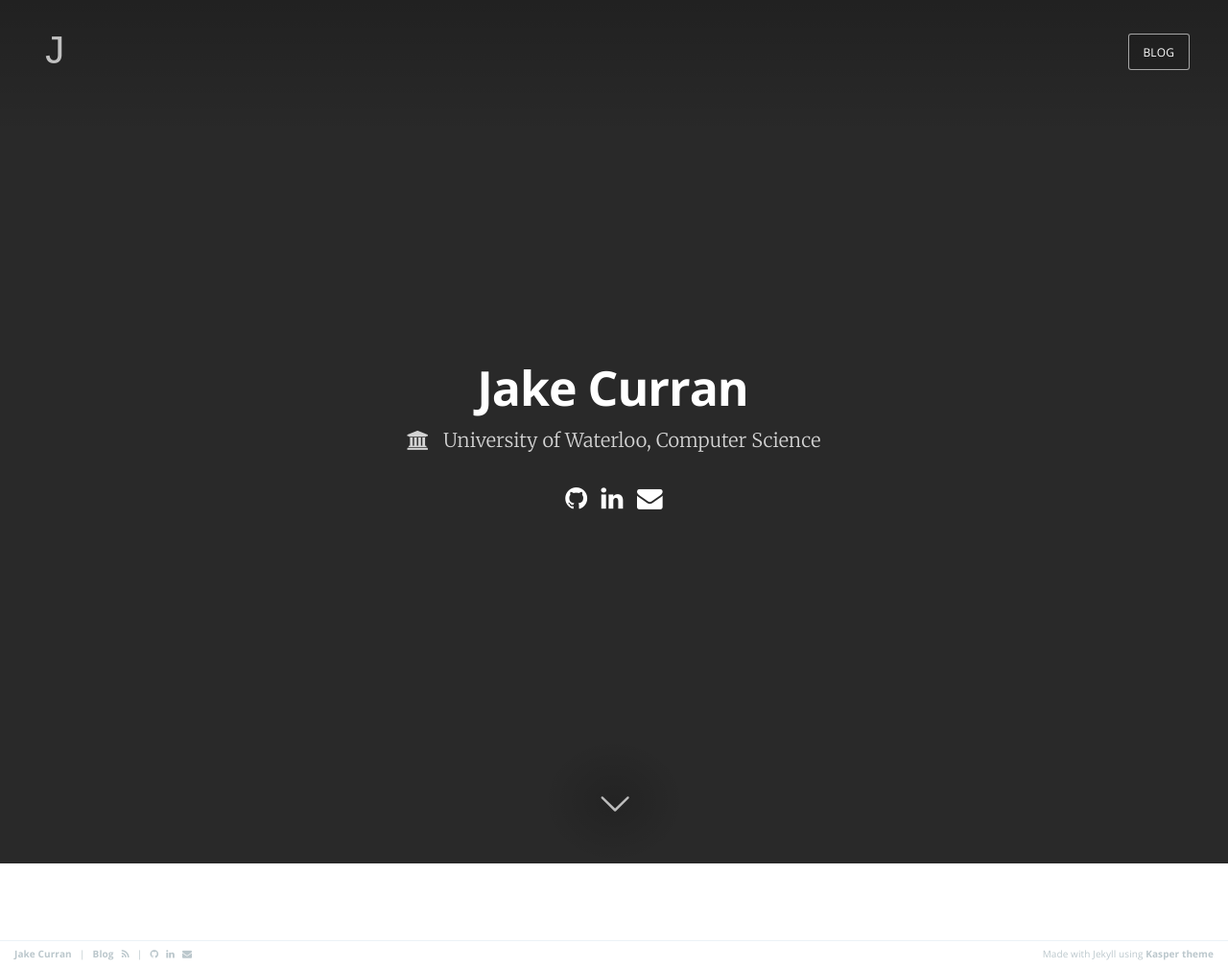
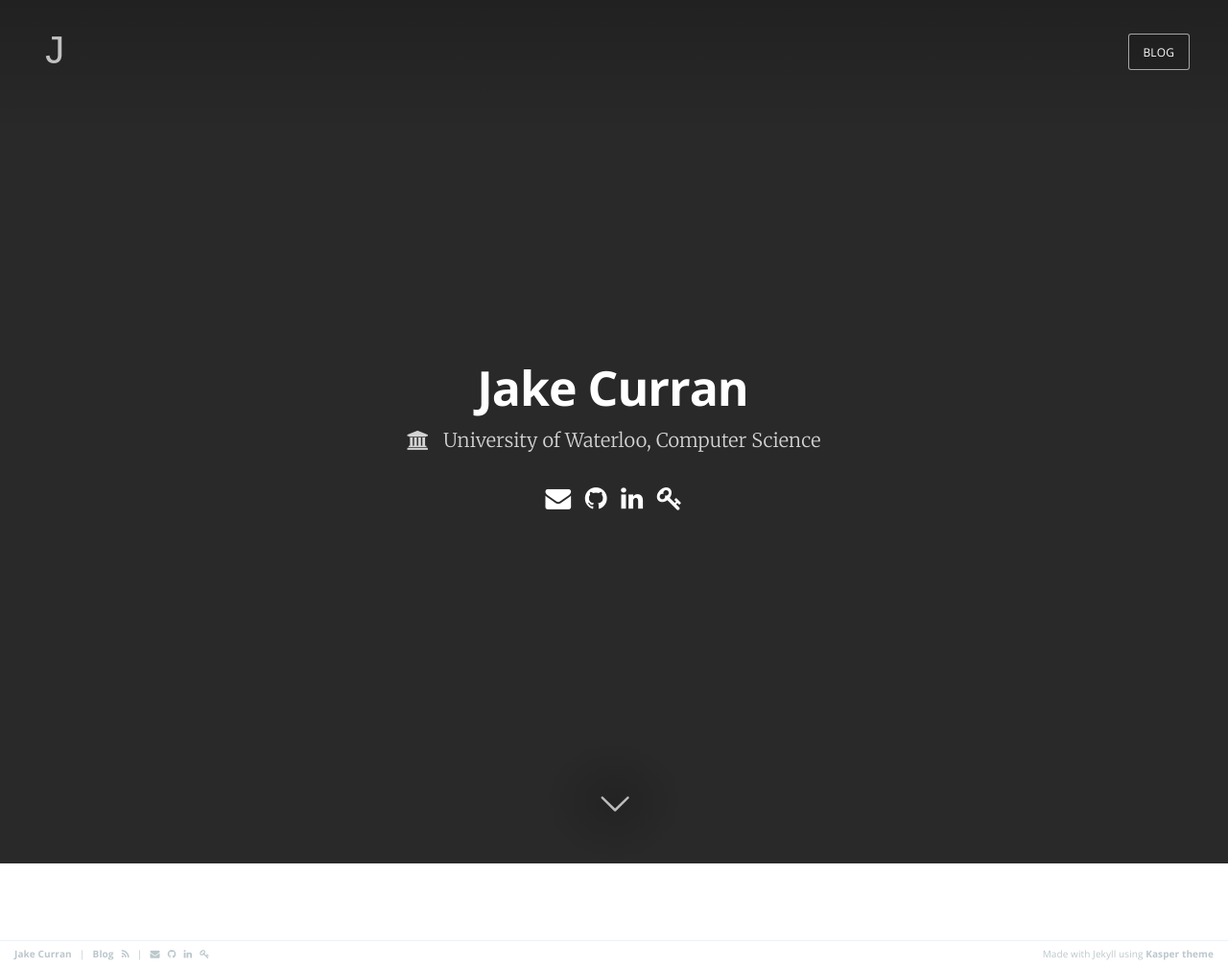
Before and after one commit to jakecurran/jakecurran.github.io, a Jekyll site: the page built from index.html, in a window 1280 px wide. Shown: the whole page at 96% size. Built offline with Jekyll 4.4.1, drawn with Linux system fonts in a browser that asks for light colours; nearby versions of some CDN libraries.

Commit message:
Add Keybase links

```diff
--- a/_data/profile.yml
+++ b/_data/profile.yml
@@ -3,3 +3,4 @@ email: 'jc@jakecurran.com'
 github: 'jakecurran'
 linkedin: 'jakecurran'
 disqus: 'jakercurran'
+keybase: 'jakecurran'
--- a/_includes/footer.html
+++ b/_includes/footer.html
@@ -21,6 +21,11 @@
     |
 
     &nbsp;
+    <a href="mailto:{{ site.data.profile.email }}" title="{{ site.data.profile.email }}">
+      <i class="fa fa-envelope"></i>
+    </a>
+
+    &nbsp;
     <a href="https://github.com/{{ site.data.profile.github }}" title="GitHub: {{ site.data.profile.github }}">
       <i class="fa fa-github"></i>
     </a>
@@ -31,8 +36,8 @@
     </a>
 
     &nbsp;
-    <a href="mailto:{{ site.data.profile.email }}" title="Email: {{ site.data.profile.email }}">
-      <i class="fa fa-envelope"></i>
+    <a href="https://keybase.io/{{ site.data.profile.keybase }}" title="Keybase: {{ site.data.profile.linkedin }}">
+      <i class="fa fa-key"></i>
     </a>
   </section>
 
--- a/index.html
+++ b/index.html
@@ -22,17 +22,25 @@ logo: /assets/images/logo-light.png
             </h2>
             <h2 class="page-description">
             	<br>
-            	<a href="{{ site.github }}" style="text-decoration: none">
+                <a href="mailto:{{ site.data.profile.email }}" title="{{ site.data.profile.email }}" style="text-decoration: none">
+                    <i class="fa fa-envelope fa-inverse fa-lg"></i>
+                </a>
+
+                &nbsp;
+            	<a href="https://github.com/{{ site.data.profile.github }}" title="GitHub: jakecurran" style="text-decoration: none">
             		<i class="fa fa-github fa-inverse fa-lg"></i>
             	</a>
+
             	&nbsp;
-            	<a href="{{ site.linkedin }}" style="text-decoration: none">
+            	<a href="https://www.linkedin.com/in/{{ site.data.profile.linkedin }}" title="LinkedIn: {{ site.data.profile.linkedin }}" style="text-decoration: none">
             		<i class="fa fa-linkedin fa-inverse fa-lg"></i>
             	</a>
-              &nbsp;
-              <a href="mailto:{{ site.data.profile.email }}" style="text-decoration: none">
-                <i class="fa fa-envelope fa-inverse fa-lg"></i>
-              </a>
+
+                &nbsp;
+                <a href="https://keybase.io/{{ site.data.profile.keybase }}" title="Keybase: {{ site.data.profile.keybase }}" style="text-decoration: none">
+                    <i class="fa fa-key fa-inverse fa-lg"></i>
+                </a>
+
             </h2>
         </div>
     </div>
```
